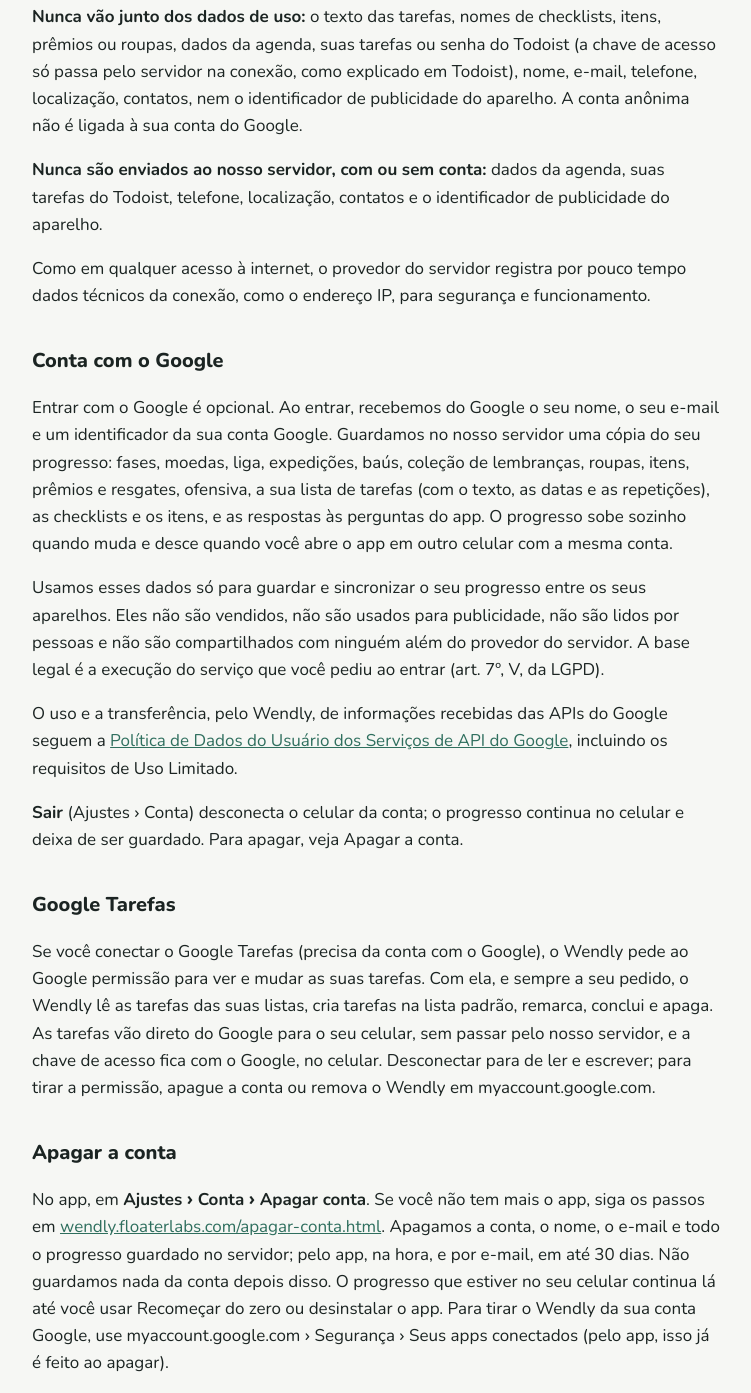
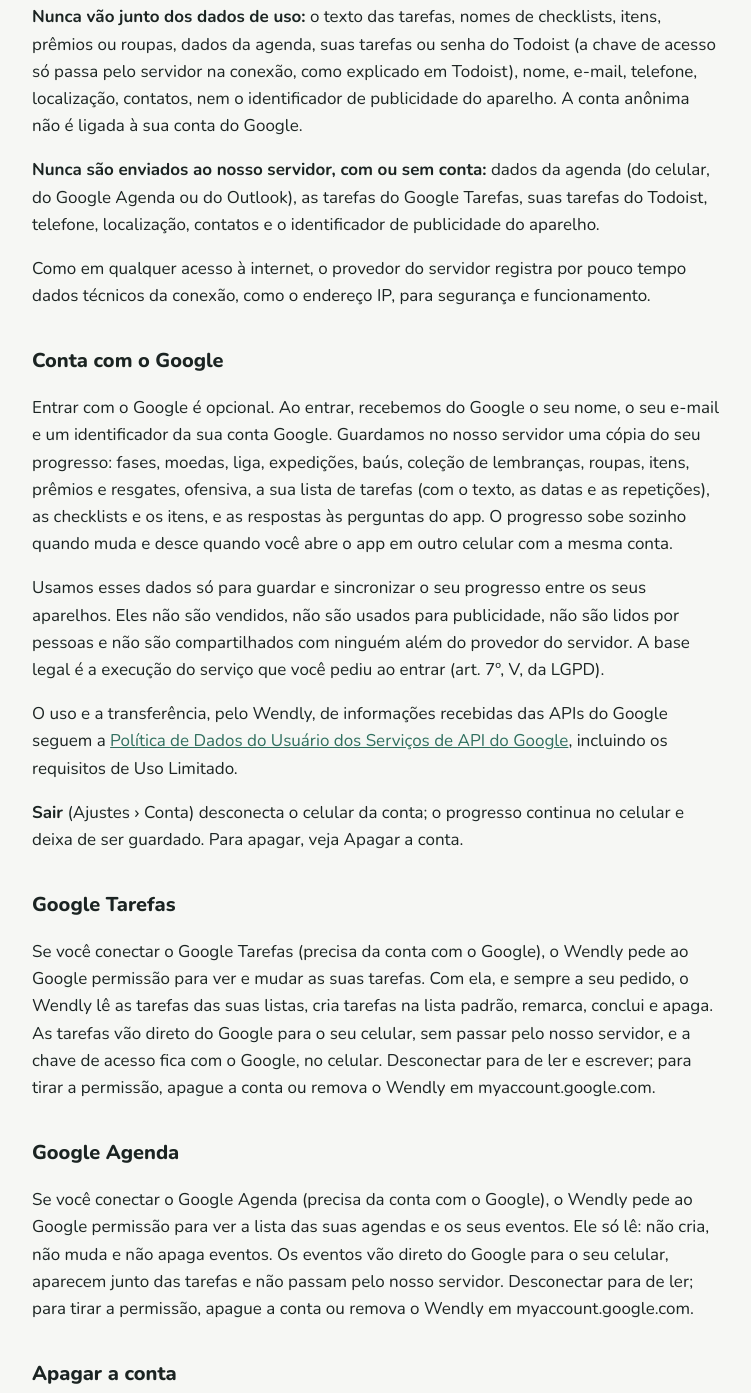
Before and after one commit to alcantara2509/wendly-site, a plain HTML site: page privacidade.html in a window 1280 px wide. Shown: the part 1402-2795 px from the top of the page, without its empty margins (264-1015 px from the left). Drawn offline with nearby package versions, Linux system fonts and the light colour scheme.

Commit message:
Política: Google Agenda

```diff
--- a/privacidade.html
+++ b/privacidade.html
@@ -53,7 +53,7 @@ footer{margin-top:48px;color:var(--muted);font-size:15px;border-top:1px solid va
 <li><strong>Junto de cada envio:</strong> a versão do app, o sistema (Android ou iOS) e a versão do sistema.</li>
 </ul>
 <p><strong>Nunca vão junto dos dados de uso:</strong> o texto das tarefas, nomes de checklists, itens, prêmios ou roupas, dados da agenda, suas tarefas ou senha do Todoist (a chave de acesso só passa pelo servidor na conexão, como explicado em Todoist), nome, e-mail, telefone, localização, contatos, nem o identificador de publicidade do aparelho. A conta anônima não é ligada à sua conta do Google.</p>
-<p><strong>Nunca são enviados ao nosso servidor, com ou sem conta:</strong> dados da agenda, suas tarefas do Todoist, telefone, localização, contatos e o identificador de publicidade do aparelho.</p>
+<p><strong>Nunca são enviados ao nosso servidor, com ou sem conta:</strong> dados da agenda (do celular, do Google Agenda ou do Outlook), as tarefas do Google Tarefas, suas tarefas do Todoist, telefone, localização, contatos e o identificador de publicidade do aparelho.</p>
 <p>Como em qualquer acesso à internet, o provedor do servidor registra por pouco tempo dados técnicos da conexão, como o endereço IP, para segurança e funcionamento.</p>
 
 <h2>Conta com o Google</h2>
@@ -63,6 +63,8 @@ footer{margin-top:48px;color:var(--muted);font-size:15px;border-top:1px solid va
 <p><strong>Sair</strong> (Ajustes › Conta) desconecta o celular da conta; o progresso continua no celular e deixa de ser guardado. Para apagar, veja Apagar a conta.</p>
 <h2>Google Tarefas</h2>
 <p>Se você conectar o Google Tarefas (precisa da conta com o Google), o Wendly pede ao Google permissão para ver e mudar as suas tarefas. Com ela, e sempre a seu pedido, o Wendly lê as tarefas das suas listas, cria tarefas na lista padrão, remarca, conclui e apaga. As tarefas vão direto do Google para o seu celular, sem passar pelo nosso servidor, e a chave de acesso fica com o Google, no celular. Desconectar para de ler e escrever; para tirar a permissão, apague a conta ou remova o Wendly em myaccount.google.com.</p>
+<h2>Google Agenda</h2>
+<p>Se você conectar o Google Agenda (precisa da conta com o Google), o Wendly pede ao Google permissão para ver a lista das suas agendas e os seus eventos. Ele só lê: não cria, não muda e não apaga eventos. Os eventos vão direto do Google para o seu celular, aparecem junto das tarefas e não passam pelo nosso servidor. Desconectar para de ler; para tirar a permissão, apague a conta ou remova o Wendly em myaccount.google.com.</p>
 <h2 id="apagar-conta">Apagar a conta</h2>
 <p>No app, em <strong>Ajustes › Conta › Apagar conta</strong>. Se você não tem mais o app, siga os passos em <a href="apagar-conta.html">wendly.floaterlabs.com/apagar-conta.html</a>. Apagamos a conta, o nome, o e-mail e todo o progresso guardado no servidor; pelo app, na hora, e por e-mail, em até 30 dias. Não guardamos nada da conta depois disso. O progresso que estiver no seu celular continua lá até você usar Recomeçar do zero ou desinstalar o app. Para tirar o Wendly da sua conta Google, use myaccount.google.com › Segurança › Seus apps conectados (pelo app, isso já é feito ao apagar).</p>
 <h2>Para que usamos os dados de uso</h2>
```
